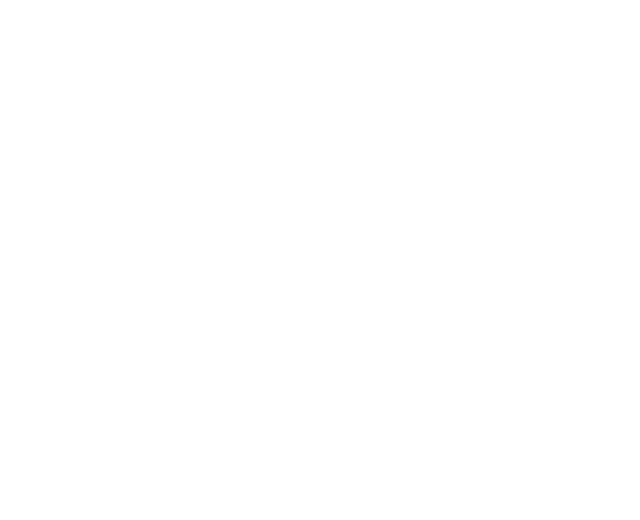
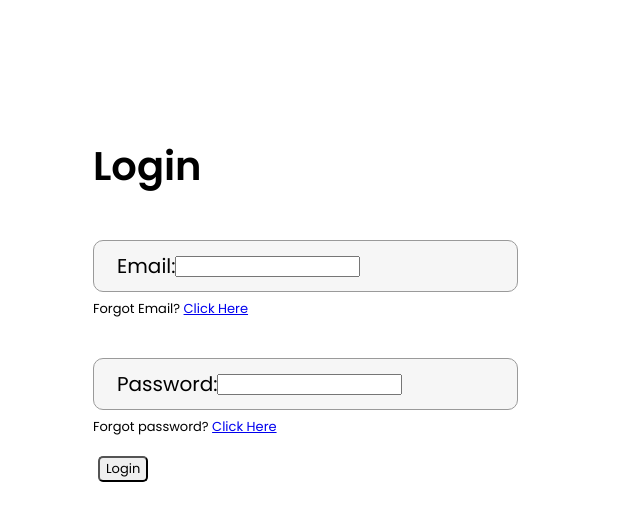
Before and after one commit to Valentukis/VPN-client-Front-end, an Electron app: page Login.html in a window 1280 px wide. Shown: the whole page, without its empty margins (0-640 px from the left). Drawn offline with Linux system fonts and the light colour scheme.

Commit message:
login window pagrindai

```diff
--- a/Login.html
+++ b/Login.html
@@ -3,7 +3,35 @@
   <head>
     <meta charset="UTF-8" />
     <meta name="viewport" content="width=device-width, initial-scale=1.0" />
-    <title>Document</title>
+    <title>Login</title>
+
+    <link rel="stylesheet" href="./login.css" />
+    <link
+      rel="stylesheet"
+      href="https://fonts.googleapis.com/css2?family=Poppins:wght@400;600;700&display=swap"
+    />
   </head>
-  <body></body>
+  <body>
+    <div class="login">Login</div>
+
+    <form id="loginForm">
+      <div class="form-area" style="top: 240px">
+        <div class="form-group">
+          <label for="email">Email:</label>
+          <input type="email" id="email" name="email" required />
+        </div>
+        <p>Forgot Email? <a href="index.html">Click Here</a></p>
+      </div>
+
+      <div class="form-area" style="top: 358px">
+        <div class="form-group">
+          <label for="password">Password:</label>
+          <input type="password" id="password" name="password" required />
+        </div>
+        <p>Forgot password? <a href="index.html">Click Here</a></p>
+      </div>
+
+      <button type="submit">Login</button>
+    </form>
+  </body>
 </html>
--- /dev/null
+++ b/login.css
@@ -0,0 +1,40 @@
+.login {
+    position: absolute;
+    top: 136px;
+    left: 93px;
+    font-size: 40px;
+    font-weight: 600;
+    font-family: Poppins;
+}
+.form-group {
+    width: 400px;
+    height: 50px;
+    border-radius: 10px;
+    display: flex;
+    align-items: center;
+    padding-left: 23px;
+    border: 1px solid #9A9A9A;
+    background: #F6F6F6;
+    font-family: Poppins;
+    font-size: 20px;
+}
+.form-area {
+    position: absolute;
+    display: flex;
+    flex-direction: column;
+    left: 93px;
+    gap: 7px;
+}
+button {
+    position: absolute;
+    top: 456px;
+    left: 98px;
+    font-family: Poppins;
+    font-size: 13px;
+    border-radius: 5px;
+}
+p {
+    font-family: Poppins;
+    font-size: 13px;
+    margin: 0;
+}
```
Also changed, not shown: index.css (+59 -76 lines), index.html (+4 -4 lines), main.js (+10 -3 lines), styles.css (deleted).
